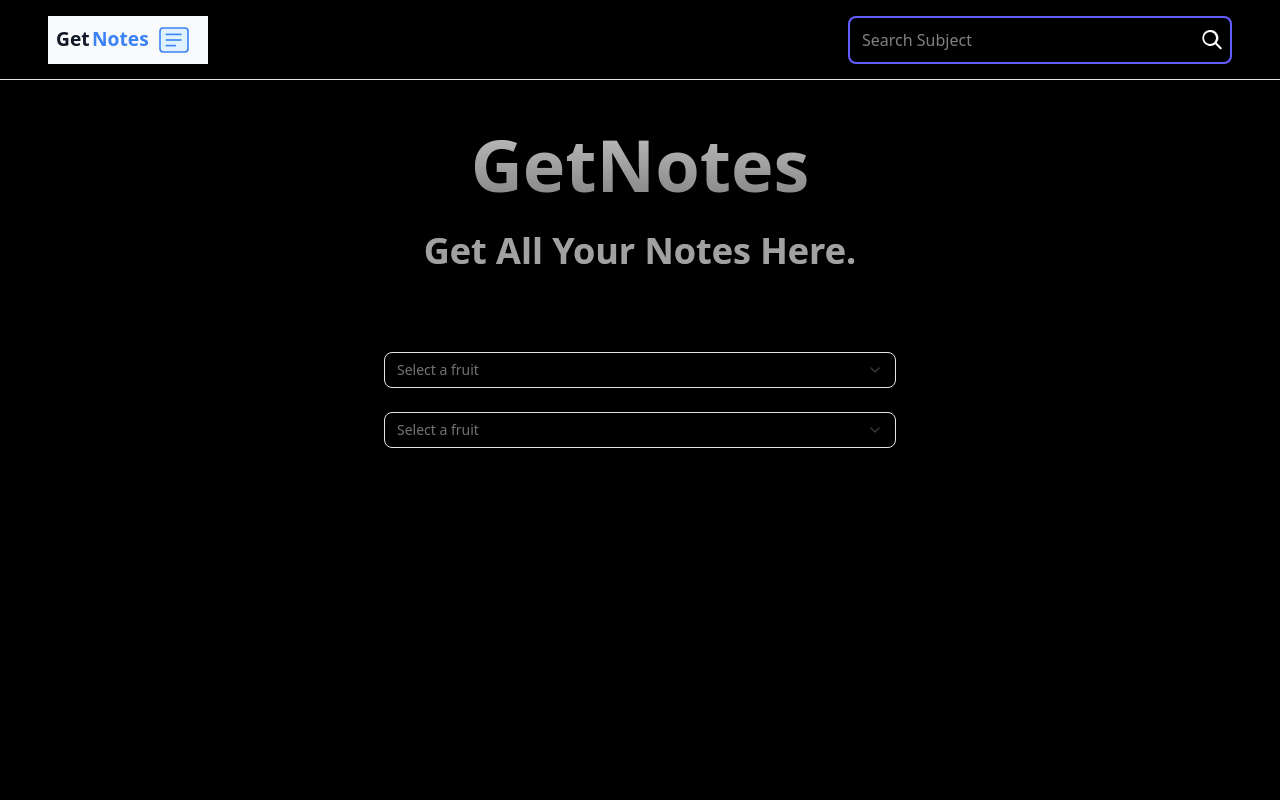
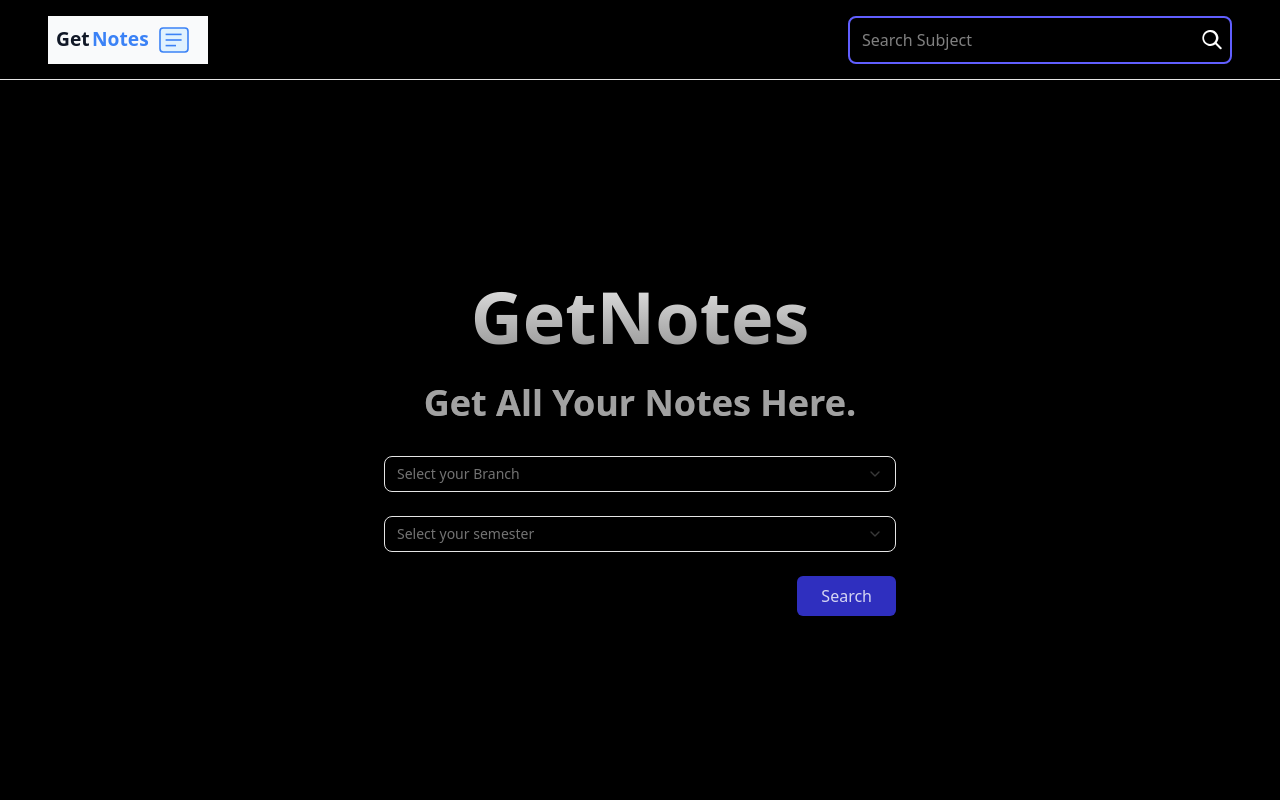
Before and after one commit to deepanshuhyb/getNotes, a React (Vite) app: page / in a window 1280 px wide. Shown: the top 800 px of the page. Built offline with nearby package versions, Linux system fonts and the light colour scheme.

Commit message:
buttons added

```diff
--- a/src/components/Homepage.tsx
+++ b/src/components/Homepage.tsx
@@ -1,5 +1,7 @@
 import Navbar from './Navbar'
 import Footer from './Footer'
+import { motion } from 'framer-motion'
+import { useState } from 'react'
 // import { BackgroundLines } from './ui/Background-lines'
 import {
   Select,
@@ -12,59 +14,98 @@ import {
 } from "./ui/Select"
 
 export default function Homepage() {
+
+  const sems = [
+    { id: 1, name: "Semester 1" },
+    { id: 2, name: "Semester 2" },
+    { id: 3, name: "Semester 3" },
+    { id: 4, name: "Semester 4" },
+    { id: 5, name: "Semester 5" },
+    { id: 6, name: "Semester 6" },
+    { id: 7, name: "Semester 7" },
+    { id: 8, name: "Semester 8" }
+  ]
+  const branches = [
+    { id: 1, name: "Computer Science" },
+    { id: 2, name: "Information Technology" },
+    { id: 3, name: "Electronics and Communication" },
+    { id: 4, name: "Electrical Engineering" },
+    { id: 5, name: "Mechanical Engineering" },
+    { id: 6, name: "Civil Engineering" },
+    { id: 7, name: "AI&ML" },
+    { id: 8, name: "Biotechnology" },
+    { id: 9, name: "AI&DS" }
+  ]
+
+  const [selectedBranch, setSelectedBranch] = useState<string | null>(null);
+  const [selectedSemester, setSelectedSemester] = useState<string | null>(null);
   return (
     <>
       <Navbar />
       {/* <BackgroundLines className='h-[100dvh] w-full'> */}
-      <div className='h-[100vh] bg-black w-full flex flex-col gap-4'>
-
-        <h1 className=' text-4xl md:text-7xl bg-clip-text text-transparent bg-gradient-to-b from-neutral-200 to-neutral-600 text-center font-bold pt-12'>
+      <div className='h-[calc(100vh-64px)] flex gap-4  md:h-[calc(100vh - 80px)] bg-black w-full items-center'>
+        <motion.div className='w-full flex flex-col justify-center items-center gap-4 '
+          initial={{ opacity: 0, y: 50 }}
+          animate={{ opacity: 1, y: 0 }}
+          transition={{ duration: 1, delay: 0 }}>
+          <h1 className=' text-4xl md:text-7xl bg-clip-text text-transparent bg-gradient-to-b from-neutral-200 to-neutral-600 text-center font-bold'>
             GetNotes
             <br />
             <span className='text-xl md:text-4xl text-neutral-400'>
               Get All Your Notes Here.
             </span>
           </h1>
-        <div>
+          <div className='w-full flex flex-col pt-4 items-center text-white/80 gap-6'>
 
-          <form action="" className='text-blacks w-full flex justify-center h-fit mt-16 rounded' >
             <Select>
               <SelectTrigger className="w-[90%] md:w-[40%]">
-                <SelectValue placeholder="Select a fruit" />
+                <SelectValue placeholder="Select your Branch" />
               </SelectTrigger>
-              <SelectContent>
+              <SelectContent className='md:max-h-60 overflow-scroll'>
                 <SelectGroup>
-                  <SelectLabel>Fruits</SelectLabel>
-                  <SelectItem value="apple">Apple</SelectItem>
-                  <SelectItem value="banana">Banana</SelectItem>
-                  <SelectItem value="blueberry">Blueberry</SelectItem>
-                  <SelectItem value="grapes">Grapes</SelectItem>
-                  <SelectItem value="pineapple">Pineapple</SelectItem>
+                  <SelectLabel>Branch</SelectLabel>
+                  {branches.map((branch) => (
+                    <SelectItem key={branch.id} value={branch.name}
+                      onClick={(() => {
+                        setSelectedBranch(branch.name)
+                        // setSelectedSemester(null)
+                      })}>
+                      {branch.name}
+                    </SelectItem>
+                  ))}
                 </SelectGroup>
               </SelectContent>
             </Select>
-          </form>
-          <form action="" className='text-blacks w-full flex justify-center h-fit mt-6 rounded' >
             <Select>
               <SelectTrigger className="w-[90%] md:w-[40%]">
-                <SelectValue placeholder="Select a fruit" />
+                <SelectValue placeholder="Select your semester" />
               </SelectTrigger>
-              <SelectContent>
+              <SelectContent className='md:max-h-60 overflow-scroll'>
                 <SelectGroup>
-                  <SelectLabel>Fruits</SelectLabel>
-                  <SelectItem value="apple">Apple</SelectItem>
-                  <SelectItem value="banana">Banana</SelectItem>
-                  <SelectItem value="blueberry">Blueberry</SelectItem>
-                  <SelectItem value="grapes">Grapes</SelectItem>
-                  <SelectItem value="pineapple">Pineapple</SelectItem>
+                  <SelectLabel>Semester</SelectLabel>
+                  {
+                    sems.map((sem) => (
+                      <SelectItem key={sem.id} value={sem.name} onClick={() => {
+                        setSelectedSemester(sem.name)
+                      }}>
+                        {sem.name}
+                      </SelectItem>
+                    ))
+                  }
                 </SelectGroup>
               </SelectContent>
             </Select>
-          </form>
+            <div className='w-[40%] flex justify-end'>
+
+              <button className='px-6 bg-[#3f3fffbf] rounded-sm py-2 cursor-pointer '>Search</button>
+            </div>
           </div>
 
+
           {/* </BackgroundLines> */}
+        </motion.div>
       </div>
+
       <Footer />
     </>
   )
```
Lines whose indentation alone changed are shown as unchanged.
